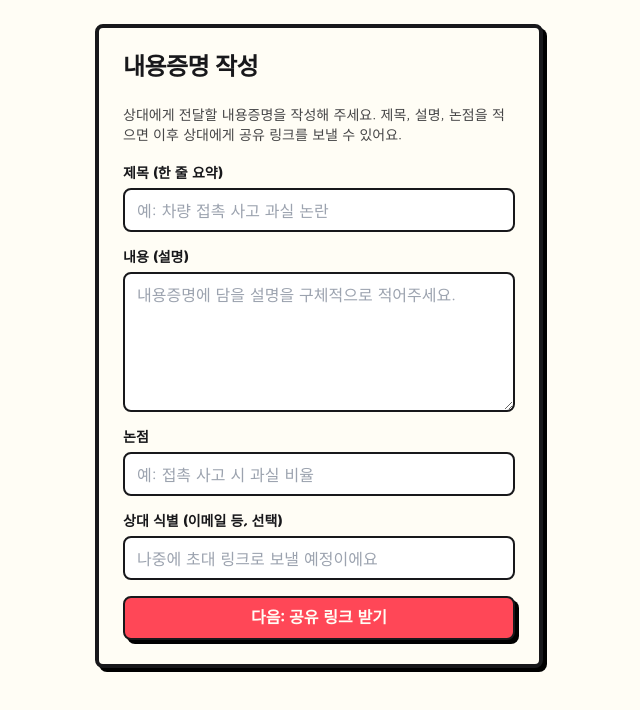
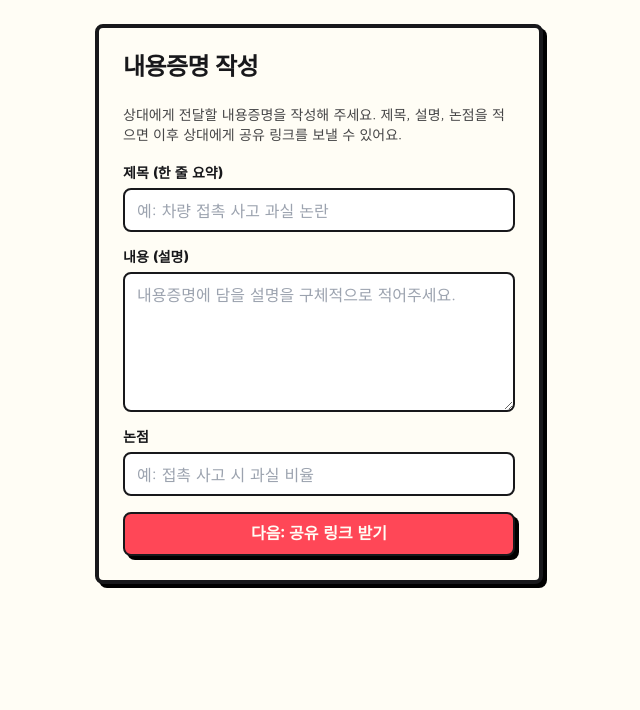
Before and after one commit to cksghkd123/ai-judge-front, a Nuxt app in the folder app/: page /complaint/new in a window 1280 px wide. Shown: the top 710 px of the page, without its empty margins (321-961 px from the left). Built offline with nearby package versions, Linux system fonts and the light colour scheme; no server answers.

Commit message:
[#5] 내용증명 작성 시 상대 이메일 입력 필드 제거
Made-with: Cursor

```diff
--- a/app/app/pages/complaint/new.vue
+++ b/app/app/pages/complaint/new.vue
@@ -40,16 +40,6 @@
             placeholder="예: 접촉 사고 시 과실 비율"
           />
         </div>
-        <div class="flex flex-col gap-1">
-          <label for="opponent" class="font-ui text-sm font-semibold">상대 식별 (이메일 등, 선택)</label>
-          <input
-            id="opponent"
-            v-model="form.opponentIdentifier"
-            type="text"
-            class="w-full border-2 border-ink rounded-lg px-3 py-2 font-body focus:bg-accent/30 focus:border-ink outline-none transition duration-150"
-            placeholder="나중에 초대 링크로 보낼 예정이에요"
-          />
-        </div>
         <button
           type="submit"
           class="border-2 border-ink rounded-lg px-4 py-2 font-ui font-semibold bg-primary text-paper shadow-hard transition duration-150 ease-out hover:-translate-y-1 disabled:opacity-60 disabled:cursor-not-allowed disabled:transform-none"
@@ -71,7 +61,6 @@ const router = useRouter()
 
 const form = reactive({
   title: '',
-  opponentIdentifier: '',
   complaintSummary: '',
   issue: '',
 })
@@ -87,7 +76,6 @@ const onSubmit = () => {
       complaintSummary: form.complaintSummary,
       issue: form.issue.trim() || '논점 미기재',
       plaintiffId: user.value.id,
-      opponentIdentifier: form.opponentIdentifier?.trim() || undefined,
     })
     router.push(`/case/${caseData.id}/invite`)
   } finally {
```
